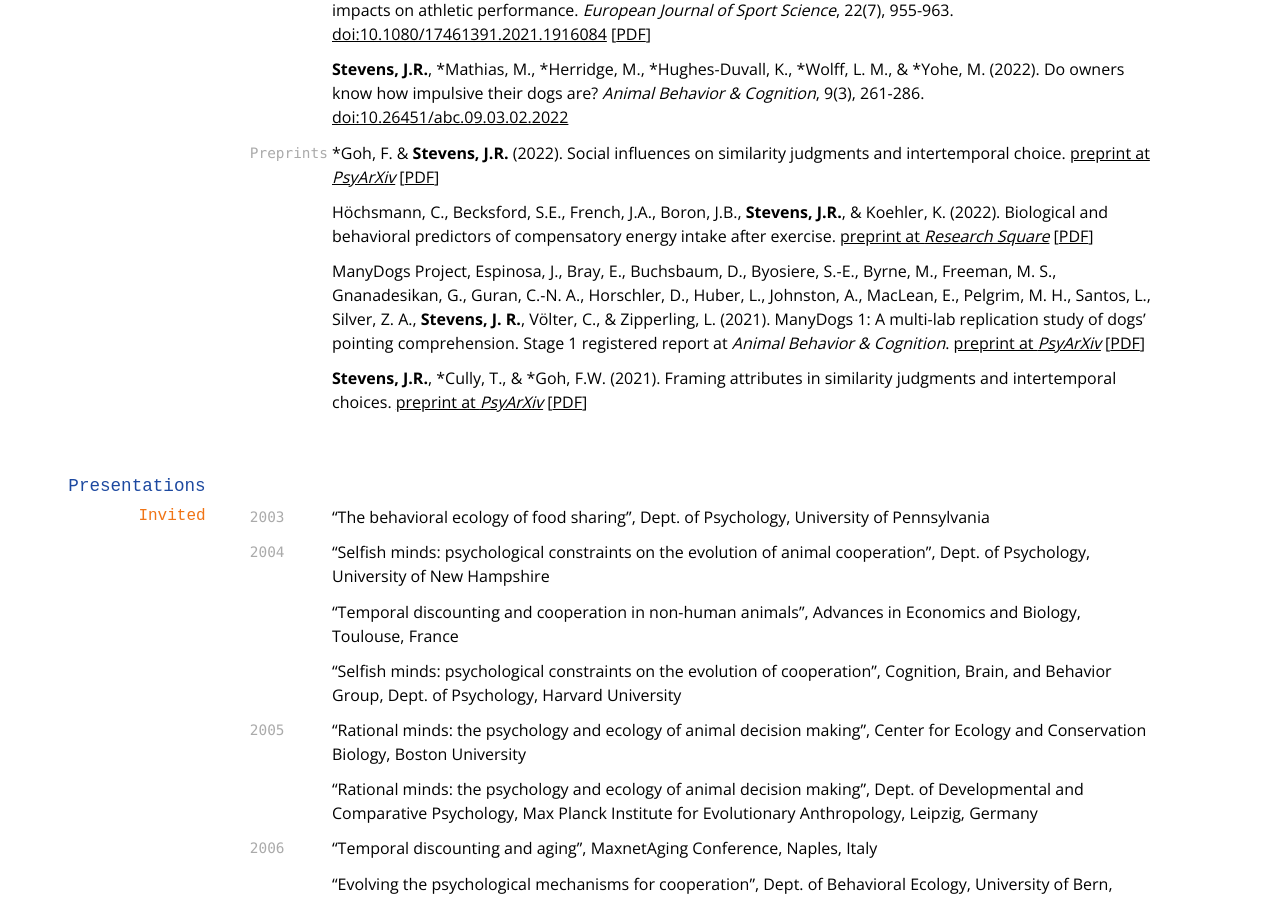
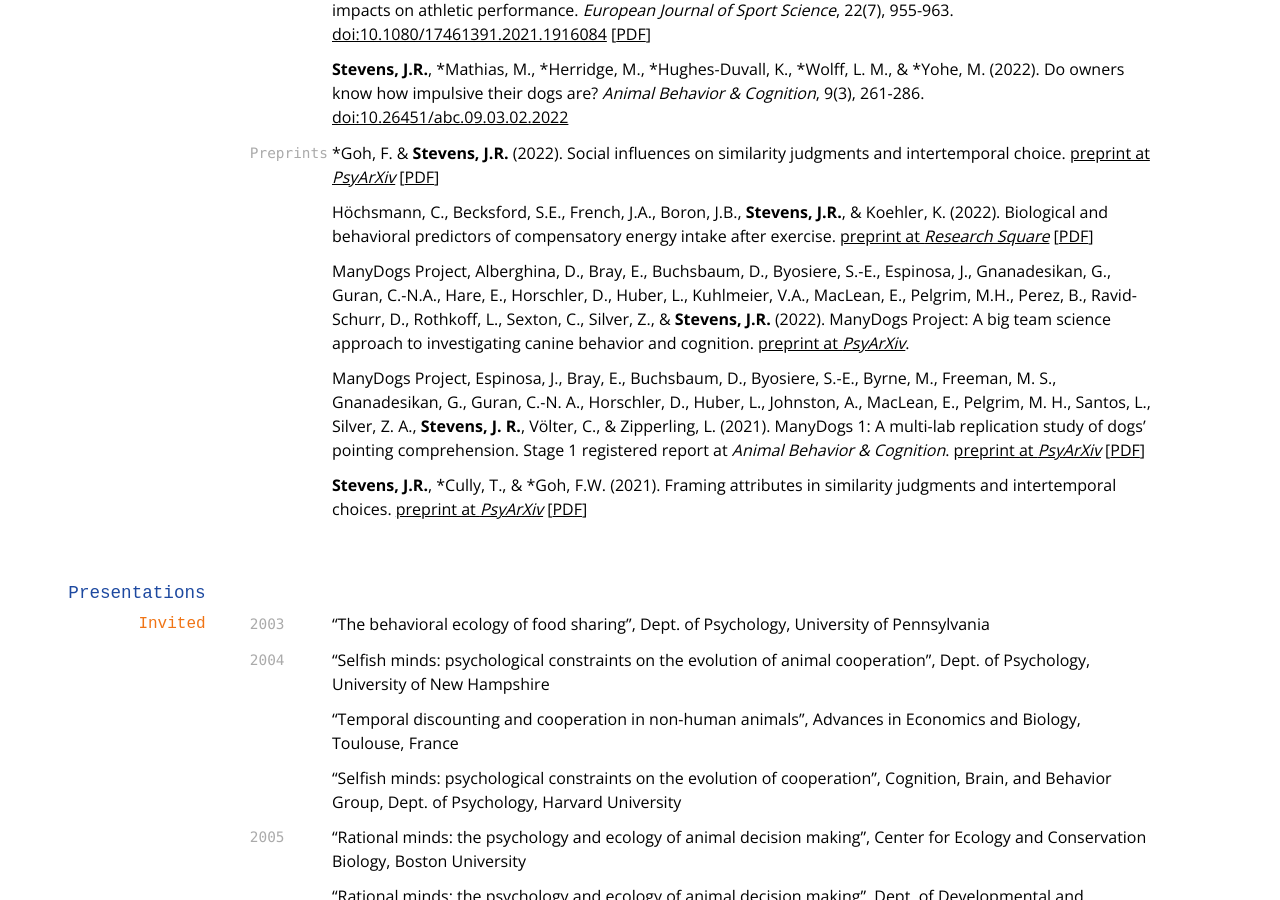
Before and after one commit to JeffreyRStevens/cv, a Jekyll site: the page built from index.md, in a window 1280 px wide and 900 px high, scrolled down 7299 px. Built offline with Jekyll 4.4.1, drawn with Linux system fonts in a browser that asks for light colours; nearby versions of some CDN libraries; some web fonts are replaced; some of the changed text lies outside the part shown.

Commit message:
Add ManyDogs preprint

```diff
--- a/index.md
+++ b/index.md
@@ -283,13 +283,16 @@ Miller, R., Lambert, M. L., Frohnwieser, A., Brecht, K. F., Bugnyar, T., Crampto
 
 <!-- `Forthcoming` -->
 `Preprints`
-\*Goh, F. & **Stevens, J.R.** (2022). 	Social influences on similarity judgments and intertemporal choice. [preprint at  *PsyArXiv*](https://doi.org/10.31234/osf.io/xz68b) [[PDF](https://decisionslab.unl.edu/pubs/goh_stevens_2022.pdf)]
+\*Goh, F. & **Stevens, J.R.** (2022). 	Social influences on similarity judgments and intertemporal choice. [preprint at  _PsyArXiv_](https://doi.org/10.31234/osf.io/xz68b) [[PDF](https://decisionslab.unl.edu/pubs/goh_stevens_2022.pdf)]
 
 Höchsmann, C., Becksford, S.E., French, J.A., Boron, J.B., **Stevens, J.R.**, & Koehler, K. (2022). Biological and behavioral predictors of compensatory energy intake after exercise. [preprint at *Research Square*](https://doi.org/10.21203/rs.3.rs-1414640/v1) [[PDF](https://decisionslab.unl.edu/pubs/hochsmann_etal_2022_preprint.pdf)]
 
-ManyDogs Project, Espinosa, J., Bray, E., Buchsbaum, D., Byosiere, S.-E., Byrne, M., Freeman, M. S., Gnanadesikan, G., Guran, C.-N. A., Horschler, D., Huber, L., Johnston, A., MacLean, E., Pelgrim, M. H., Santos, L., Silver, Z. A., **Stevens, J. R.**, Völter, C., & Zipperling, L. (2021). ManyDogs 1: A multi-lab replication study of dogs’ pointing comprehension. Stage 1 registered report at *Animal Behavior & Cognition*. [preprint at *PsyArXiv*](https://doi.org/10.31234/osf.io/f86jq) [[PDF](https://decisionslab.unl.edu/pubs/manydogs_2021_preprint.pdf)]
+ManyDogs Project, Alberghina, D., Bray, E., Buchsbaum, D., Byosiere, S.-E., Espinosa, J., Gnanadesikan, G., Guran, C.-N.A., Hare, E., Horschler, D., Huber, L., Kuhlmeier, V.A., MacLean, E., Pelgrim, M.H., Perez, B., Ravid-Schurr, D., Rothkoff, L., Sexton, C., Silver, Z., & **Stevens, J.R.** (2022). ManyDogs Project: A big team science approach to investigating canine behavior and cognition. [preprint at _PsyArXiv_](https://doi.org/10.31234/osf.io/j82uc).
 
-**Stevens, J.R.**, \*Cully, T., & \*Goh, F.W. (2021). Framing attributes in similarity judgments and intertemporal choices. [preprint at *PsyArXiv*](https://doi.org/10.31234/osf.io/csnqv) [[PDF](https://decisionslab.unl.edu/pubs/stevens_etal_2021.pdf)]
+ManyDogs Project, Espinosa, J., Bray, E., Buchsbaum, D., Byosiere, S.-E., Byrne, M., Freeman, M. S., Gnanadesikan, G., Guran, C.-N. A., Horschler, D., Huber, L., Johnston, A., MacLean, E., Pelgrim, M. H., Santos, L., Silver, Z. A., **Stevens, J. R.**, Völter, C., & Zipperling, L. (2021). ManyDogs 1: A multi-lab replication study of dogs’ pointing comprehension. Stage 1 registered report at *Animal Behavior & Cognition*. [preprint at _PsyArXiv_](https://doi.org/10.31234/osf.io/f86jq) [[PDF](https://decisionslab.unl.edu/pubs/manydogs_2021_preprint.pdf)]
+
+**Stevens, J.R.**, \*Cully, T., & \*Goh, F.W. (2021). Framing attributes in similarity judgments and intertemporal choices. [preprint at _PsyArXiv_](https://doi.org/10.31234/osf.io/csnqv) [[PDF](https://decisionslab.unl.edu/pubs/stevens_etal_2021.pdf)]
+
 
 
 ## Presentations
@@ -521,6 +524,11 @@ ManyDogs Project, Espinosa, J., Bray, E., Buchsbaum, D., Byosiere, S.-E., Byrne,
 
 "Effects of human-animal interactions on affect and cognition", Thayer, E.R. & **Stevens, J.R.**, International Society for Anthrozoology (virtual conference talk)."
 
+`2022`
+"Excluding online data in R with the excluder package", **Stevens, J.R.**, Society for the Improvement of Psychological Science (virtual conference talk).
+
+"The ManyDogs Project: A big team science approach to canine cognition", **Stevens, J.R.**, International Society for Anthrozoology (virtual conference talk).
+
 ### Tutorials
 
 `2013`
@@ -644,6 +652,8 @@ Instructor, *Perspectives in Psychology, Psyc 440/840*---University of Nebraska
 Instructor, *Animal Learning & Cognition, Psyc 461/861*---University of Nebraska (2019)
 
 Instructor, *Data Science and Visualization in R*, Psyc 492/971*---University of Nebraska (2021)
+
+Instructor, *Controversial Issues in Psychology*, Psyc 440/840*---University of Nebraska (2022)
 
 ## Summer Schools and Workshops
 
@@ -863,7 +875,7 @@ Developer of R package [excluder](https://docs.ropensci.org/excluder/), which fa
 
 ### flashr
 
-Developer of R package [flashr](https://github.com/JeffreyRStevens/flashr/), which creates flashcards for learning terms and descriptions.
+Developer of R package [flashr](https://jeffreyrstevens.github.io/flashr/), which creates flashcards for learning terms and descriptions.
 
 ### prereg
 Contributor to R package [prereg](https://github.com/crsh/prereg), which provides R Markdown templates that facilitate authoring preregistrations of scientific studies in PDF format.
```
Also changed, not shown: other parts of index.md (+2 -0 lines), cv.md (+15 -4 lines), 1 other file.
